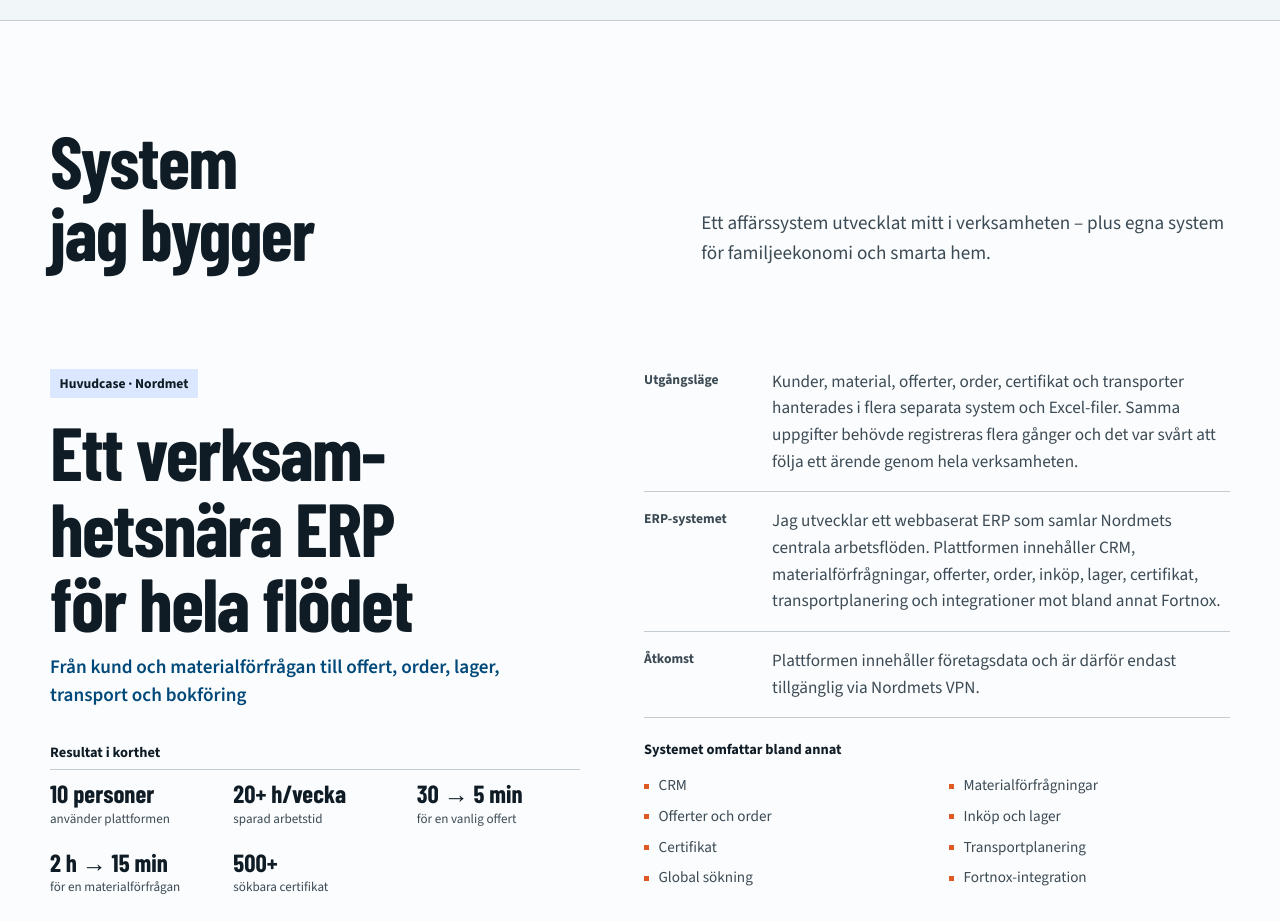
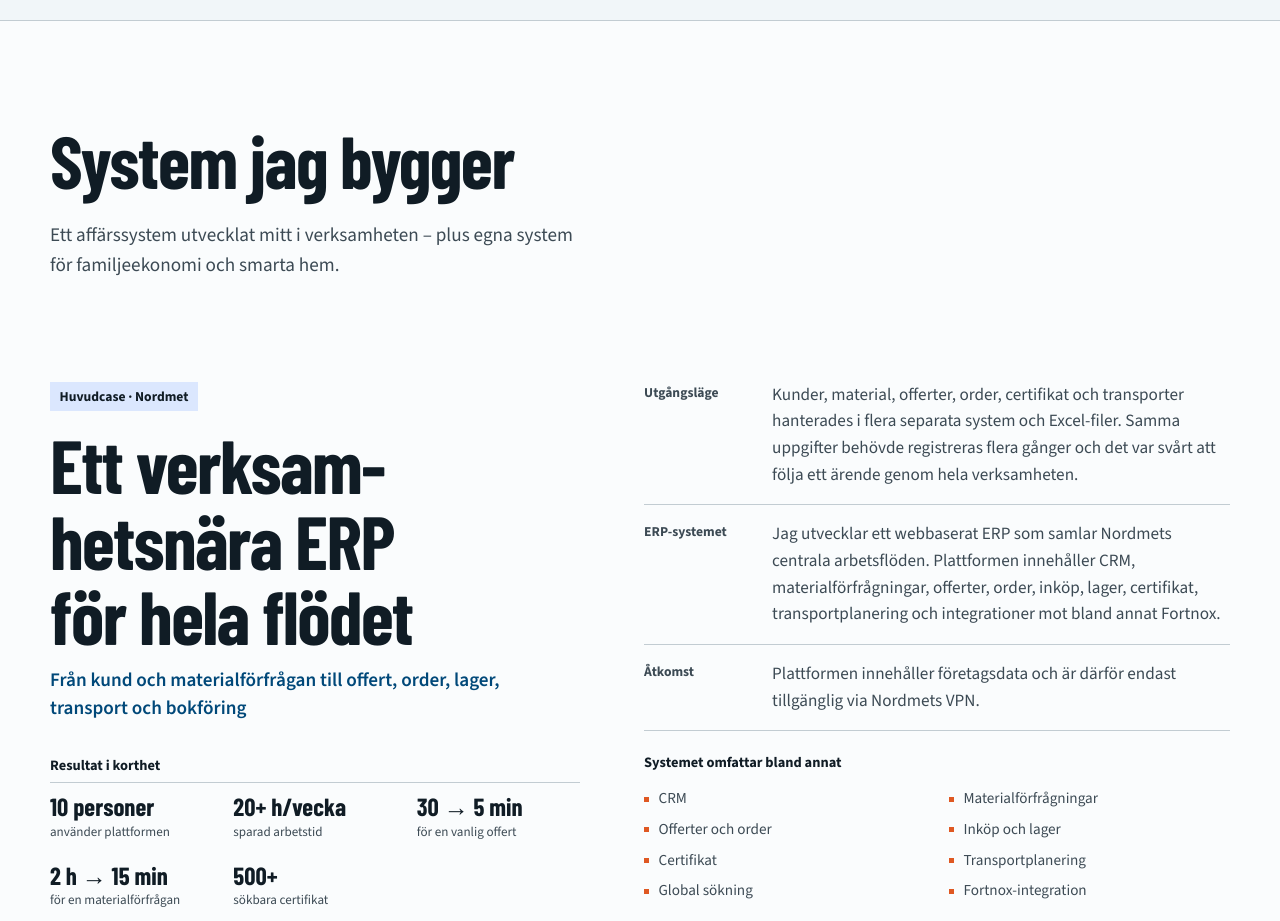
Before and after one commit to lixenstrand/portfolio, a SvelteKit app in the folder portfolio-svelte/: page / in a window 1280 px wide. Shown: the part 1040-1961 px from the top of the page. Built offline with nearby package versions, Linux system fonts and the light colour scheme.

Commit message:
Separera projektintroduktion från huvudcaset

```diff
--- a/portfolio-svelte/static/css/portfolio.css
+++ b/portfolio-svelte/static/css/portfolio.css
@@ -253,16 +253,12 @@
 }
 
 .projects-intro {
-	display: grid;
-	grid-template-columns: minmax(0, 1fr) minmax(20rem, 0.9fr);
-	gap: clamp(2rem, 5vw, 4.5rem);
-	align-items: end;
-	margin-bottom: clamp(3.25rem, 6vw, 5rem);
-	padding-bottom: clamp(1rem, 2vw, 1.5rem);
+	max-width: 48rem;
+	margin-bottom: clamp(4.5rem, 8vw, 6.5rem);
 }
 
 #projects > .projects-intro h2 {
-	max-width: 9ch;
+	max-width: none;
 	margin: 0;
 	font-family: var(--display);
 	font-size: clamp(3.2rem, 6vw, 4.6rem);
@@ -274,7 +270,7 @@
 
 .projects-intro p {
 	max-width: 55ch;
-	margin: 0;
+	margin: 1.5rem 0 0;
 	font-size: 1.2rem;
 	line-height: 1.55;
 	text-wrap: pretty;
```
